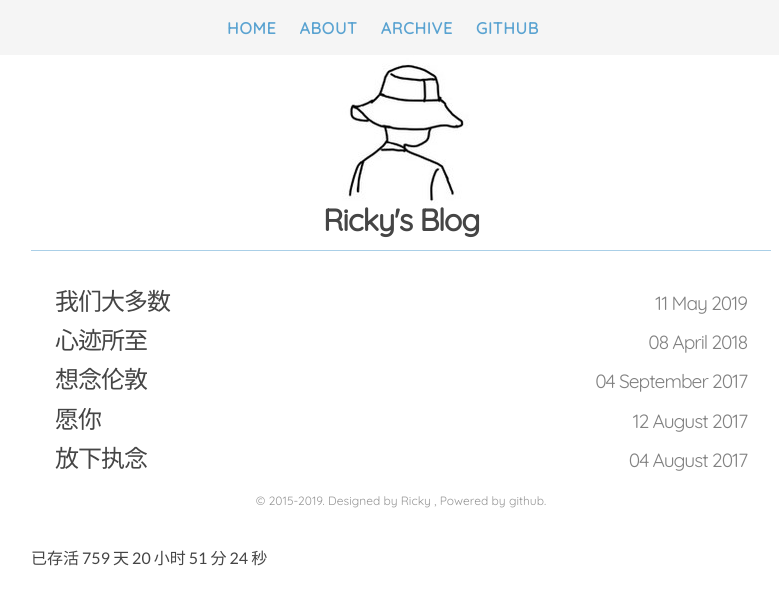
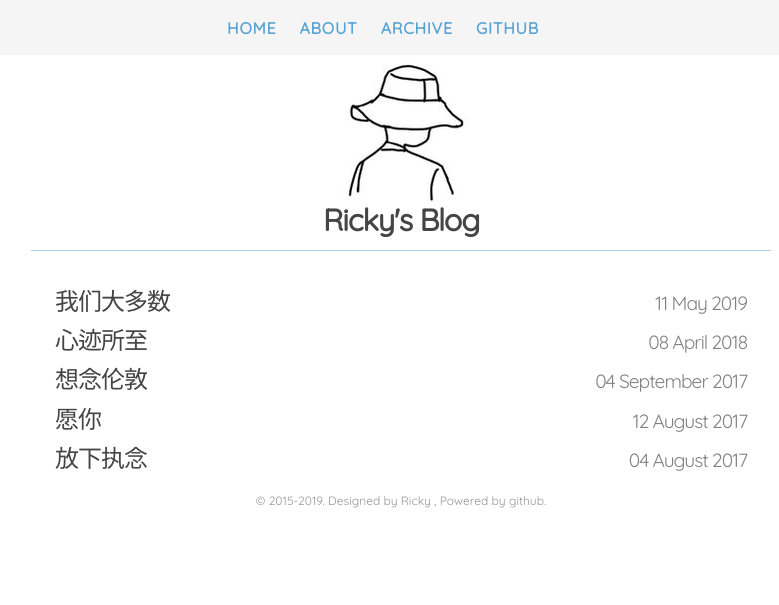
Before and after one commit to Rickylamn/Rickylamn.github.io, a Jekyll site: the page built from index.html, in a window 1280 px wide. Shown: the top 605 px of the page, without its empty margins (239-1018 px from the left). Built offline with Jekyll 4.4.1, drawn with Linux system fonts in a browser that asks for light colours; nearby versions of some CDN libraries.

Commit message:
Update index.html

```diff
--- a/index.html
+++ b/index.html
@@ -22,16 +22,11 @@ layout: main
     <div class="footer center">
            © 2015-2019.  Designed by Ricky , Powered by github.
     </div>
-</div>
-
-<!-- time -->
-  <div id="show-time">
-    <span id="span_dt_dt"></span>
-  </div>
+    <!-- time -->
   <script>
       function show_date_time() {
         window.setTimeout("show_date_time()", 1000);
-        BirthDay = new Date("6/23/2017 19:37:01");
+        BirthDay = new Date("8/1/2017 00:00:00");
         today = new Date();
         //总时间
         timeold = (today.getTime() - BirthDay.getTime());
@@ -49,3 +44,5 @@ layout: main
     }
 show_date_time();
   </script>
+
+</div>
```
